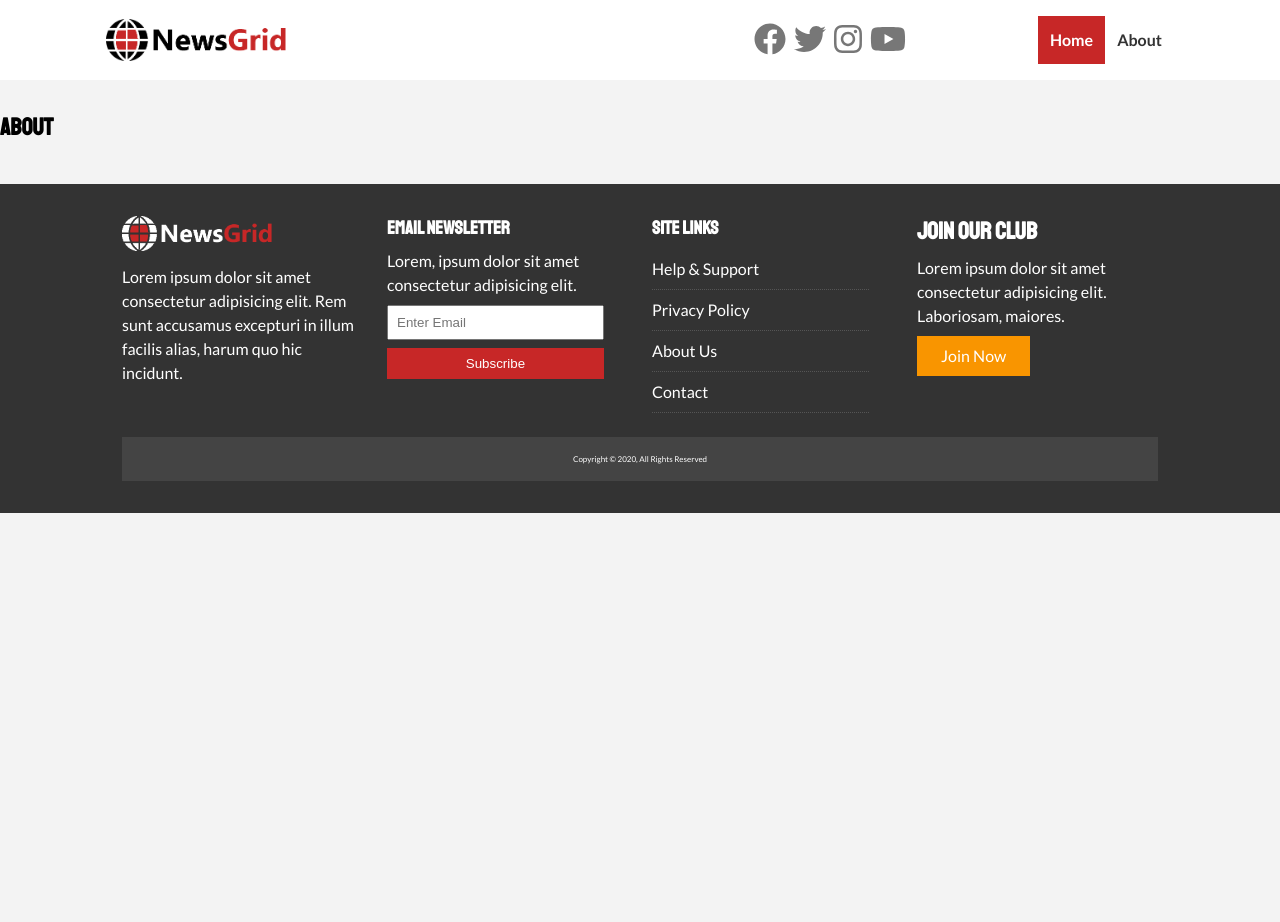
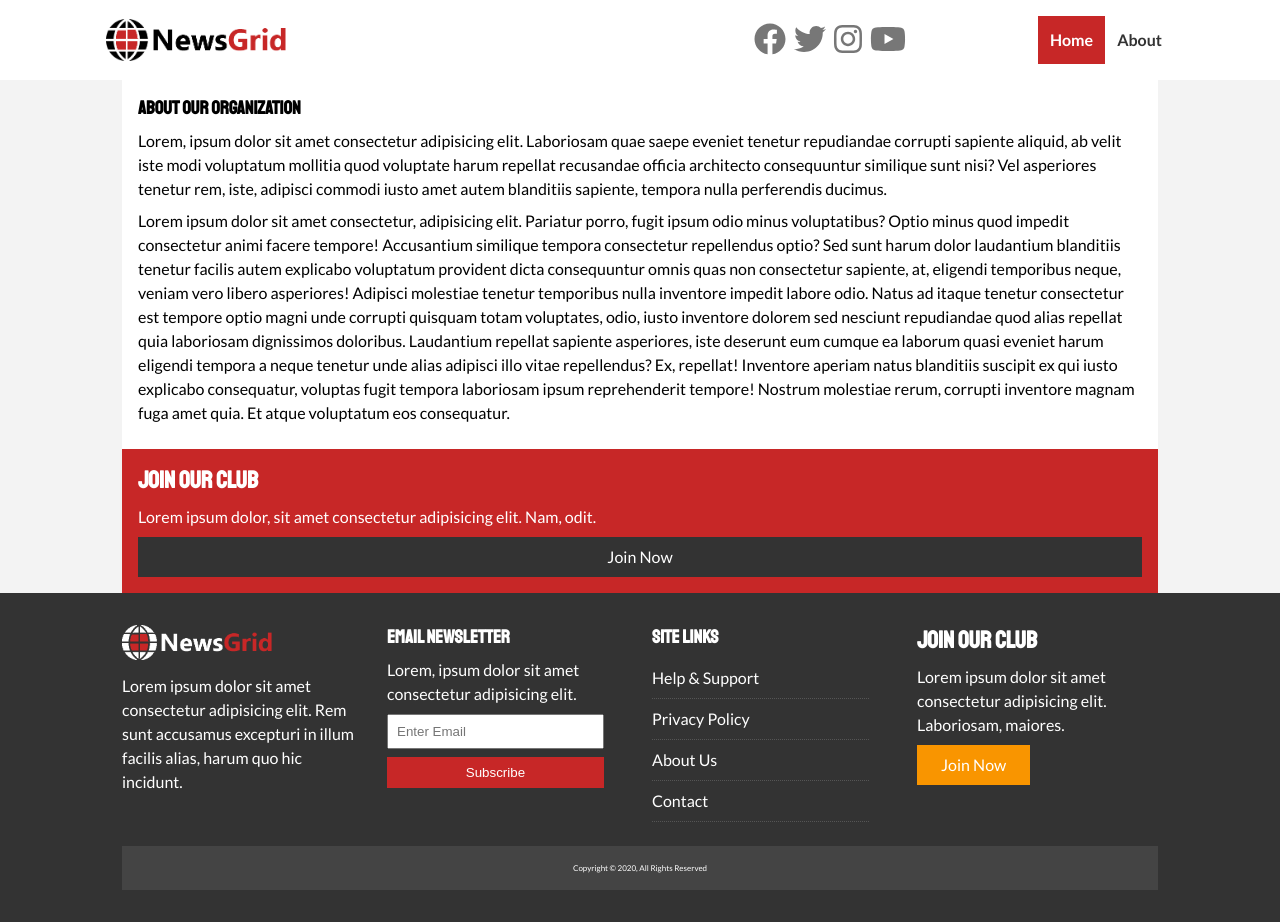
Before and after one commit to denimcouch/newsgrid, a React (Create React App) app: page /about in a window 1280 px wide. Before the commit the page ends 800 px from the top, so only its background shows below. Built offline with nearby package versions, Linux system fonts and the light colour scheme.

Commit message:
about page built

```diff
--- /dev/null
+++ b/src/components/AboutAside.jsx
@@ -0,0 +1,15 @@
+const AboutAside = () => {
+  return (
+    <aside className="card bg-primary">
+      <h2>Join Our Club</h2>
+      <p>
+        Lorem ipsum dolor, sit amet consectetur adipisicing elit. Nam, odit.
+      </p>
+      <a href="#" className="btn btn-dark btn-block">
+        Join Now
+      </a>
+    </aside>
+  );
+};
+
+export default AboutAside;
--- /dev/null
+++ b/src/components/AboutInfo.jsx
@@ -0,0 +1,39 @@
+import React from "react";
+
+const AboutInfo = () => {
+  return (
+    <article className="card">
+      <h1 className="l-heading">About Our Organization</h1>
+      <p>
+        Lorem, ipsum dolor sit amet consectetur adipisicing elit. Laboriosam
+        quae saepe eveniet tenetur repudiandae corrupti sapiente aliquid, ab
+        velit iste modi voluptatum mollitia quod voluptate harum repellat
+        recusandae officia architecto consequuntur similique sunt nisi? Vel
+        asperiores tenetur rem, iste, adipisci commodi iusto amet autem
+        blanditiis sapiente, tempora nulla perferendis ducimus.
+      </p>
+      <p>
+        Lorem ipsum dolor sit amet consectetur, adipisicing elit. Pariatur
+        porro, fugit ipsum odio minus voluptatibus? Optio minus quod impedit
+        consectetur animi facere tempore! Accusantium similique tempora
+        consectetur repellendus optio? Sed sunt harum dolor laudantium
+        blanditiis tenetur facilis autem explicabo voluptatum provident dicta
+        consequuntur omnis quas non consectetur sapiente, at, eligendi
+        temporibus neque, veniam vero libero asperiores! Adipisci molestiae
+        tenetur temporibus nulla inventore impedit labore odio. Natus ad itaque
+        tenetur consectetur est tempore optio magni unde corrupti quisquam totam
+        voluptates, odio, iusto inventore dolorem sed nesciunt repudiandae quod
+        alias repellat quia laboriosam dignissimos doloribus. Laudantium
+        repellat sapiente asperiores, iste deserunt eum cumque ea laborum quasi
+        eveniet harum eligendi tempora a neque tenetur unde alias adipisci illo
+        vitae repellendus? Ex, repellat! Inventore aperiam natus blanditiis
+        suscipit ex qui iusto explicabo consequatur, voluptas fugit tempora
+        laboriosam ipsum reprehenderit tempore! Nostrum molestiae rerum,
+        corrupti inventore magnam fuga amet quia. Et atque voluptatum eos
+        consequatur.
+      </p>
+    </article>
+  );
+};
+
+export default AboutInfo;
--- a/src/containers/AboutPageContainer.jsx
+++ b/src/containers/AboutPageContainer.jsx
@@ -1,11 +1,15 @@
 import React from "react";
-
+import AboutInfo from '../components/AboutInfo'
+import AboutAside from '../components/AboutAside'
 
 export default function AboutPageContainer() {
   return (
-    <section id="about-page" className="py-2">
-      <div>
-        <h1>About</h1>
+    <section id="about">
+      <div className="container">
+        <div className="page-container">
+          <AboutInfo/>
+          <AboutAside/>
+        </div>
       </div>
     </section>
   );
```
Also changed, not shown: 1 other file (tests, documents, lock files or other folders).
